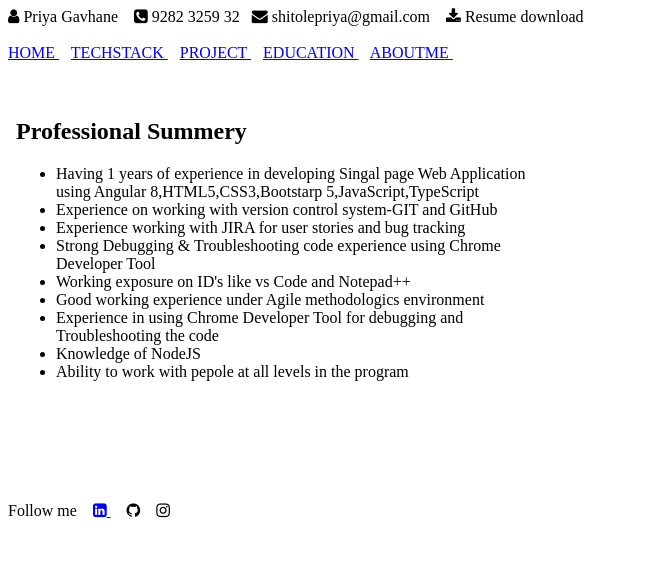
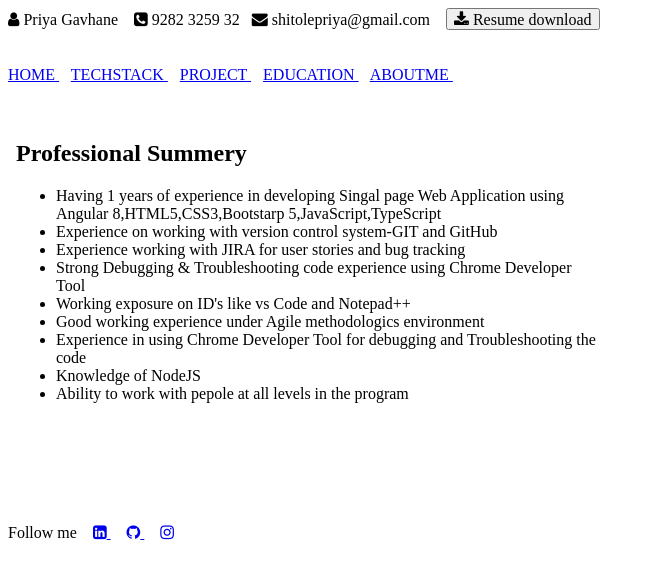
Before and after one commit to GavhanePriya/my-profile, a plain HTML site: page index.html in a window 1280 px wide. Shown: the whole page, without its empty margins (0-655 px from the left). Drawn offline with Linux system fonts and the light colour scheme.

Commit message:
added resume file and resume download button
added resume file and resume download button

```diff
--- a/index.html
+++ b/index.html
@@ -11,38 +11,40 @@
     />
   </head>
   <body>
-    <i class="fa fa-user" aria-hidden="true"></i>
-    <span> Priya Gavhane</span>&nbsp;&nbsp;&nbsp;
-    <i class="fa fa-phone-square" aria-hidden="true"></i>
-    <span> 9282&nbsp;3259&nbsp;32</span>&nbsp;&nbsp;
-    <i class="fa fa-envelope" aria-hidden="true"></i>
-    <span> shitolepriya@gmail.com</span>&nbsp;&nbsp;&nbsp;
-    <i class="fa fa-download" aria-hidden="true"></i>
-    <span> Resume download</span>
+    <header><i class="fa fa-user" aria-hidden="true"></i>
+      <span> Priya Gavhane</span>&nbsp;&nbsp;&nbsp;
+      <i class="fa fa-phone-square" aria-hidden="true"></i>
+      <span> 9282&nbsp;3259&nbsp;32</span>&nbsp;&nbsp;
+      <i class="fa fa-envelope" aria-hidden="true"></i>
+      <span> shitolepriya@gmail.com</span>&nbsp;&nbsp;&nbsp;
+      <a href="assets/my resume.pdf" target="myFrame">
+      <button i class="fa fa-download" aria-hidden="true"> Resume download </button>
+      </a>
+    </header>
     <br/>
     <br />
     <nav>
       <a href="home.html" target="myFrame"> HOME </a>&nbsp;&nbsp;
       <a href="techStack.html" target="myFrame"> TECHSTACK </a>&nbsp;&nbsp;
       <a href="project.html" target="myFrame"> PROJECT </a>&nbsp;&nbsp;
-      <a href="education.html" target="myFrame"> EDUCATION </a>&nbsp;&nbsp;
-      <a href="aboutMe.html" target="myFrame"> ABOUTME </a>&nbsp;&nbsp;
+      <a href="education.html" target="myFrame" > EDUCATION </a>&nbsp;&nbsp;
+      <a href="aboutMe.html" target="myFrame" > ABOUTME </a>&nbsp;&nbsp;
     </nav>
     <br />
     <br />
-    <iframe width="550px" height="400px" src="home.html" name="myFrame" frameborder="0"> </iframe>&nbsp;
+    <iframe width="600px" height="400px" src="home.html" name="myFrame" frameborder="0"> </iframe>&nbsp;
     <br>
     <span> Follow me </span>&nbsp;&nbsp;
     <a href="https://www.linkedin.com/" target="_blank">
     <i class="fa fa-linkedin-square" aria-hidden="true"></i>
     </a>
     </i>&nbsp;&nbsp;&nbsp;
-    <a></a>
-    <i class="fa fa-github" aria-hidden="true"></i>&nbsp;&nbsp;&nbsp;
-    <a></a>
+    <a href="https://github.com/GavhanePriya/my-profile" target="_blank">
+    <i class="fa fa-github" aria-hidden="true"></i>
+    </a>
+    &nbsp;&nbsp;&nbsp;
+    <a href="https://www.instagram.com/" target="_blank">
     <i class="fa fa-instagram" aria-hidden="true"></i>
-
-
-
+    </a>
   </body>
 </html>
```
Also changed, not shown: 1 other file.
